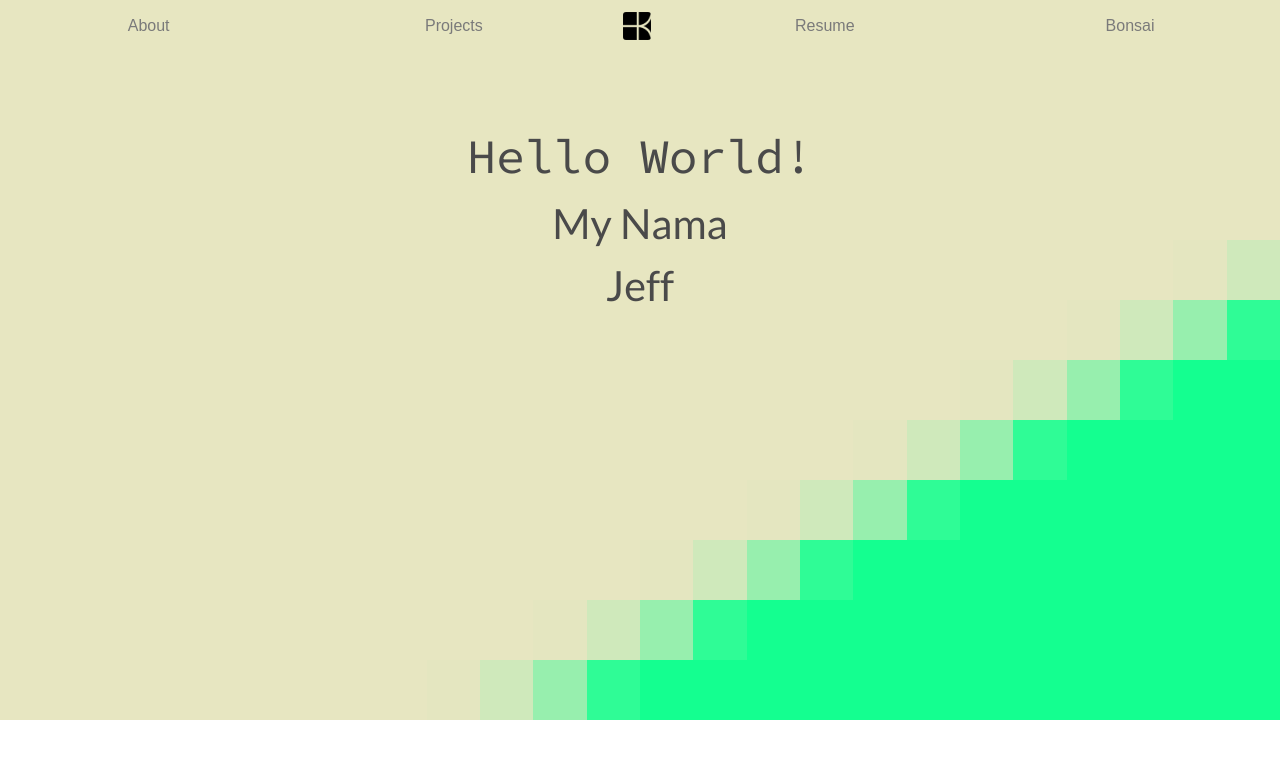
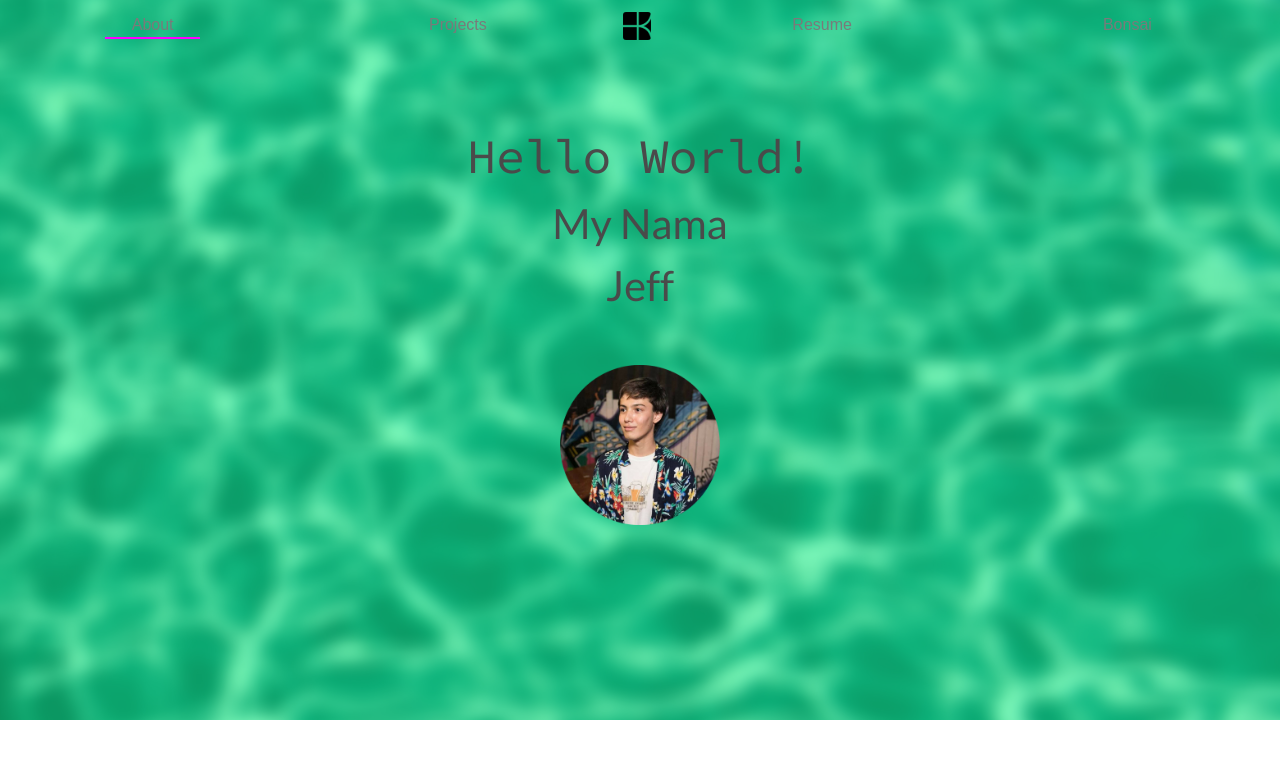
Before and after one commit to HugoKawamata/hugok-website, a React (Create React App) app: page / in a window 1280 px wide. Shown: the top 758 px of the page. Built offline with nearby package versions, Linux system fonts and the light colour scheme.

Commit message:
Improve aesthetics and refactor App

```diff
--- a/public/css/style.css
+++ b/public/css/style.css
@@ -15,7 +15,8 @@
   height: 90vh;
   display: flex;
   align-content: center;
-  justify-content: center; }
+  justify-content: center;
+  z-index: 900; }
   .hero-text-cont .hero-text {
     margin-top: 15vh; }
   .hero-text-cont .hello-world {
@@ -24,6 +25,10 @@
   .hero-text-cont .introduction {
     font-family: "Lato", sans-serif;
     font-size: 2.6rem; }
+
+.profile-img {
+  width: 10em;
+  margin-top: 3em; }
 
 .nav-container {
   position: absolute;
@@ -34,6 +39,23 @@
   justify-content: space-between; }
   .nav .nav-left, .nav .nav-right {
     justify-content: space-around; }
+    .nav .nav-left .nav-item, .nav .nav-right .nav-item {
+      width: 30%; }
+      .nav .nav-left .nav-item .nav-item-child, .nav .nav-right .nav-item .nav-item-child {
+        width: 100%; }
+
+.nav-item .nav-item-underline {
+  transition: margin 1s, width 1s;
+  width: 0%;
+  height: 2px;
+  background-color: #ff00ff;
+  margin-right: 50%;
+  margin-left: 50%; }
+
+.nav-current .nav-item-underline {
+  margin-right: 10%;
+  margin-left: 20%;
+  width: 60%; }
 
 .logo-container {
   width: 35px;
@@ -53,7 +75,11 @@
 
 .panels {
   height: 90vh;
-  background-color: #e7e6c1; }
+  background-color: #e7e6c1;
+  background-image: url("/../images/vapeywave.jpg");
+  z-index: 1;
+  background-position: center;
+  background-size: cover; }
   .panels .desktop-row {
     height: 7.5vh; }
     .panels .desktop-row .panel-comp {
@@ -67,10 +93,11 @@
   .panels .panel-comp {
     height: 100%;
     margin-right: 0px;
-    margin-left: 0px; }
+    margin-left: 0px;
+    z-index: 1; }
   .panels .panel-unflipped {
     background-color: #14ff90; }
   .panels .panel-flipping {
-    background-color: #e7e6c1; }
+    background-color: rgba(20, 255, 144, 0.5); }
 
 /*# sourceMappingURL=style.css.map */
--- a/public/css/style.scss
+++ b/public/css/style.scss
@@ -18,6 +18,7 @@
     display: flex;
     align-content: center;
     justify-content: center;
+    z-index: 900;
 
     .hero-text {
         margin-top: 15vh;
@@ -34,6 +35,11 @@
     }
 }
 
+.profile-img {
+    width: 10em;
+    margin-top: 3em;
+}
+
 .nav-container {
     position: absolute;
     width: 100vw;
@@ -45,6 +51,31 @@
 
     .nav-left, .nav-right {
         justify-content: space-around;
+        .nav-item {
+            width: 30%;
+            .nav-item-child {
+                width: 100%;
+            }
+        }
+    }
+}
+
+.nav-item {
+    .nav-item-underline {
+        transition: margin 1s, width 1s;
+        width: 0%;
+        height: 2px;
+        background-color: $underline-color;
+        margin-right: 50%;
+        margin-left: 50%;
+    }
+}
+
+.nav-current {
+    .nav-item-underline {
+        margin-right: 10%; // This gets doubled for some fuckall reason
+        margin-left: 20%;
+        width: 60%;
     }
 }
 
@@ -72,6 +103,10 @@
 .panels {
     height: $hero-height;
     background-color: $hero-background-color;
+    background-image: $hero-background-img;
+    z-index: 1;
+    background-position: center;
+    background-size: cover;
 
     .desktop-row {
         height: $hero-height / 12;
@@ -95,6 +130,7 @@
         height: 100%;
         margin-right: 0px;
         margin-left: 0px;
+        z-index: 1;
     }
 
     .panel-unflipped {
@@ -102,7 +138,7 @@
     }
 
     .panel-flipping {
-        background-color: $flipped-panel;
+        background-color: $trans-green;
     }
 
 }
--- a/public/css/variables.scss
+++ b/public/css/variables.scss
@@ -1,12 +1,17 @@
 /* ---- Colors ---- */
 $sand: #e7e6c1;
 $transparent: rgba(0,0,0,0);
+$trans-green: rgba(20,255,144,0.5);
 $seagreen: #14ff90;
 
 $flipped-panel: $sand;
 $panel: $seagreen;
 $navbar-color: $sand;
 $hero-background-color: $sand;
+$underline-color: #ff00ff;
+
+$hero-background-img: url("/../images/vapeywave.jpg");
+$profile-img: url("/../images/me.png");
 
 /* ---- Other ---- */
 $h-font: "Lato", sans-serif;
--- a/src/App.js
+++ b/src/App.js
@@ -2,16 +2,22 @@ import React, { Component } from 'react';
 
 import './App.css';
 import Navbar from './Components/Navbar';
-import Hero from './Components/Hero';
-import Panels from './Components/Panels';
+import MainBody from './Components/MainBody';
 
 class App extends Component {
+  constructor(props) {
+    super(props);
+    this.state = {
+      page: "about"
+    }
+  }
+
+
   render() {
     return (
       <div id="app-container">
-        <Navbar />
-        <Hero />
-        <Panels />
+        <Navbar current={this.state.page} />
+        <MainBody current={this.state.page} />
       </div>
     );
   }
--- a/src/Components/Hero.js
+++ b/src/Components/Hero.js
@@ -14,6 +14,9 @@ export default class Hero extends React.Component {
                             My Nama <br/>
                             <span className="name">Jeff</span>
                         </p>
+                        <div className="hero-img">
+                            <img className="profile-img" src="images/me.png" />
+                        </div>
                     </div>
                 </div>
             </div>
--- /dev/null
+++ b/src/Components/MainBody.js
@@ -0,0 +1,23 @@
+import React from 'react';
+
+import Hero from './Hero';
+import Panels from './Panels';
+
+
+export default class MainBody extends React.Component {
+
+    render() {
+        var page;
+        switch(this.props.current) {
+            case "about":
+                page = (
+                    <div className="main-body">
+                        <Hero />
+                        <Panels />
+                    </div>
+                );
+                break;
+        }
+        return page;
+    }
+}
--- a/src/Components/Navbar.js
+++ b/src/Components/Navbar.js
@@ -6,11 +6,17 @@ export default class Navbar extends React.Component {
             <div className="nav-container">
                 <nav className="nav">
                     <div className="nav-left">
-                        <a className="nav-item">
-                            About
+                        <a className={this.props.current === "about" ? "nav-item nav-current" : "nav-item"}>
+                            <div className="nav-item-child">
+                                About
+                                <div className="nav-item-underline" />
+                            </div>
                         </a>
-                        <a className="nav-item">
-                            Projects
+                        <a className={this.props.current === "projects" ? "nav-item nav-current" : "nav-item"}>
+                            <div className="nav-item-child">
+                                Projects
+                                <div className="nav-item-underline" />
+                            </div>
                         </a>
                     </div>
                     <div className="nav-center">
@@ -21,11 +27,17 @@ export default class Navbar extends React.Component {
                         </a>
                     </div>
                     <div className="nav-right">
-                        <a className="nav-item">
-                            Resume
+                        <a className={this.props.current === "resume" ? "nav-item nav-current" : "nav-item"}>
+                            <div className="nav-item-child">
+                                Resume
+                                <div className="nav-item-underline" />
+                            </div>
                         </a>
-                        <a className="nav-item">
-                            Bonsai
+                        <a className={this.props.current === "bonsai" ? "nav-item nav-current" : "nav-item"}>
+                            <div className="nav-item-child">
+                                Bonsai
+                                <div className="nav-item-underline" />
+                            </div>
                         </a>
                     </div>
                 </nav>
--- a/src/Components/Panel.js
+++ b/src/Components/Panel.js
@@ -9,10 +9,13 @@ export default class Panel extends React.Component {
         this.state = {
             column: props.col, // Out of 24 (or 12 if mobile)
             row: props.row, // Out of 12 (or 24 if mobile)
-            delay: (props.row * 2 + props.col) * 120,
+            delay: (props.row * 2 + props.col) * 80,
             className: "panel-comp " + props.className
         }
-        setTimeout(() => this.flipSelf(), 1000+this.state.delay);
+
+        if (this.state.className === "panel-comp panel-unflipped") {
+            setTimeout(() => this.flipSelf(), 1000+this.state.delay);
+        }
     }
 
     flipSelf() {
--- a/src/Components/Panels.js
+++ b/src/Components/Panels.js
@@ -52,7 +52,7 @@ export default class Panels extends React.Component {
         for (let rowI = 0; rowI < numRows; rowI++) {
             var rowItems = []
             for (let colI = 0; colI < numCols; colI++) {
-                if (this.state.flipped == 1) {
+                if (this.state.flipped === 1) {
                     rowItems[colI] = <Panel key={"col " + colI + ", row " + rowI} col={colI} row={rowI} className="panel-flipping" />
                 } else {
                     rowItems[colI] = <Panel key={"col " + colI + ", row " + rowI} col={colI} row={rowI} className="panel-unflipped" />
```
Also changed, not shown: public/images/me.png (added), public/images/vapeywave.jpg (added).
